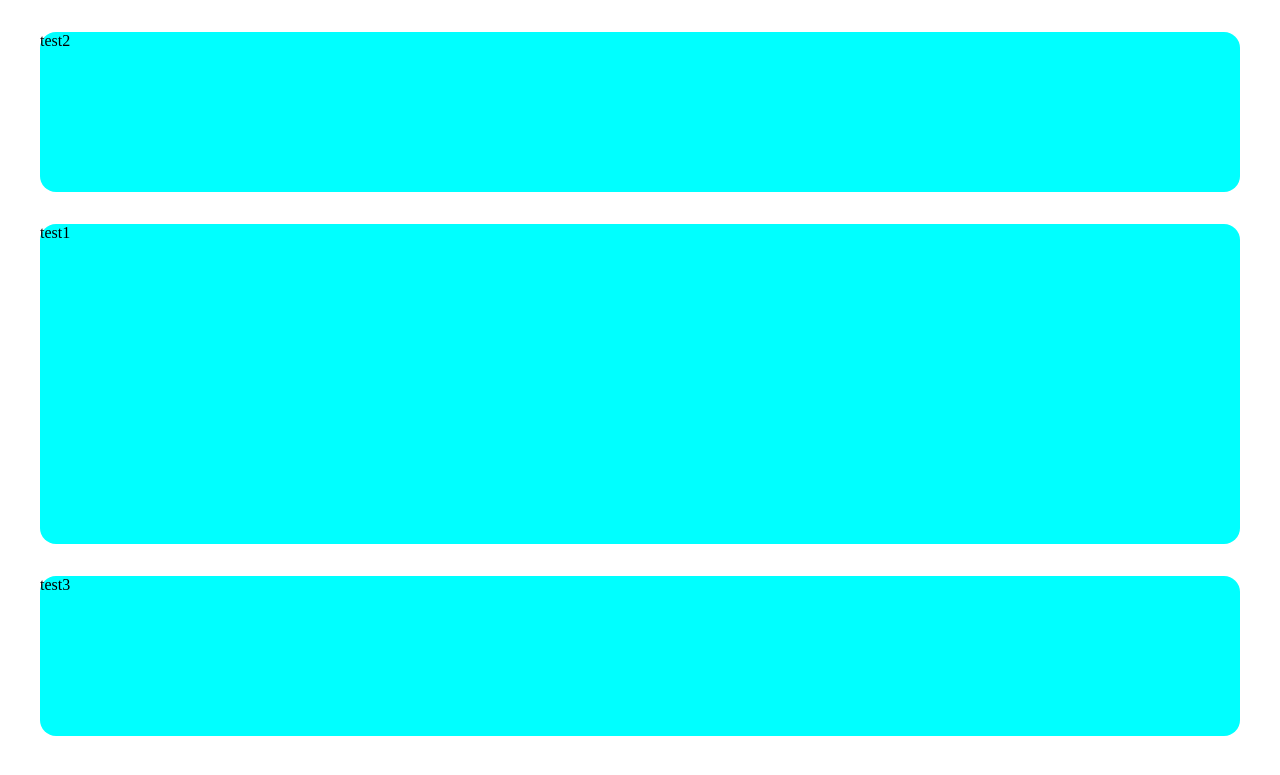
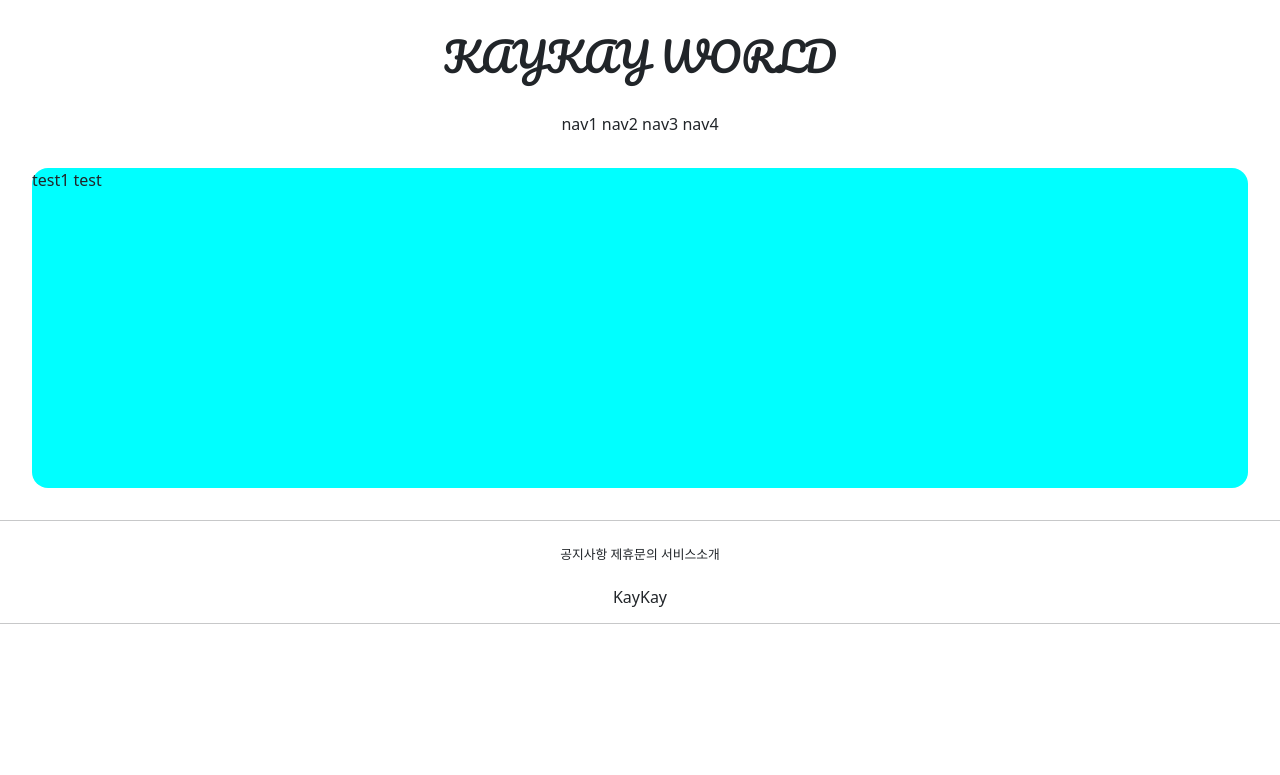
Before and after one commit to sthax17/kay, a Django app: page /accounts/hello_world/ in a window 1280 px wide. Shown: the top 775 px of the page. Run offline with Django 3.2, Linux system fonts and the light colour scheme.

Commit message:
7/5 commit 1

```diff
--- a/accountapp/templates/accountapp/hello_world.html
+++ b/accountapp/templates/accountapp/hello_world.html
@@ -3,7 +3,7 @@
 {%  block content %}
 
 <div style="height: 20rem; background-color: aqua; border-radius: 1rem; margin: 2rem">
-test1
+test1 test
 </div>
 
 {% endblock %}
--- a/templates/base.html
+++ b/templates/base.html
@@ -10,9 +10,11 @@
 {% block content %}
 {% endblock %}
 
+<hr>
 
 {% include 'footer.html' %}
 
+<hr>
 
 </body>
 </html>
--- a/templates/footer.html
+++ b/templates/footer.html
@@ -1,3 +1,17 @@
-<div style="height: 10rem; background-color: aqua; border-radius: 1rem; margin: 2rem">
-test3
+<div style="text-align:center">
+    <div style="font-size: .8rem; margin: 1.5rem;">
+        <span>공지사항</span>
+        <span>제휴문의</span>
+        <span>서비스소개</span>
+    </div>
+
+    <div>
+        <h6>KayKay</h6>
+
+    </div>
+
+
+
+
+
 </div>
--- a/templates/head.html
+++ b/templates/head.html
@@ -1,4 +1,14 @@
 <head>
     <meta charset="UTF-8">
     <title>Title</title>
+
+    {# BOOTSTRAP LINK #}
+    <link href="https://cdn.jsdelivr.net/npm/bootstrap@5.0.2/dist/css/bootstrap.min.css" rel="stylesheet"
+          integrity="sha384-EVSTQN3/azprG1Anm3QDgpJLIm9Nao0Yz1ztcQTwFspd3yD65VohhpuuCOmLASjC" crossorigin="anonymous">
+
+
+    {# GOOGLE FONT LINK #}
+    <link rel="preconnect" href="https://fonts.googleapis.com">
+    <link rel="preconnect" href="https://fonts.gstatic.com" crossorigin>
+    <link href="https://fonts.googleapis.com/css2?family=Pacifico&display=swap" rel="stylesheet">
 </head>
--- a/templates/header.html
+++ b/templates/header.html
@@ -1,3 +1,14 @@
-<div style="height: 10rem; background-color: aqua; border-radius: 1rem; margin: 2rem">
-test2
+<div style="text-align:center">
+
+    <div style="margin: 2rem 0; font-family: 'Pacifico', cursive;">
+        <h1>KAYKAY WORLD</h1>
+    </div>
+
+    <div style="margin-bottom: 2rem;">
+        <span>nav1</span>
+        <span>nav2</span>
+        <span>nav3</span>
+        <span>nav4</span>
+    </div>
+
 </div>
```
